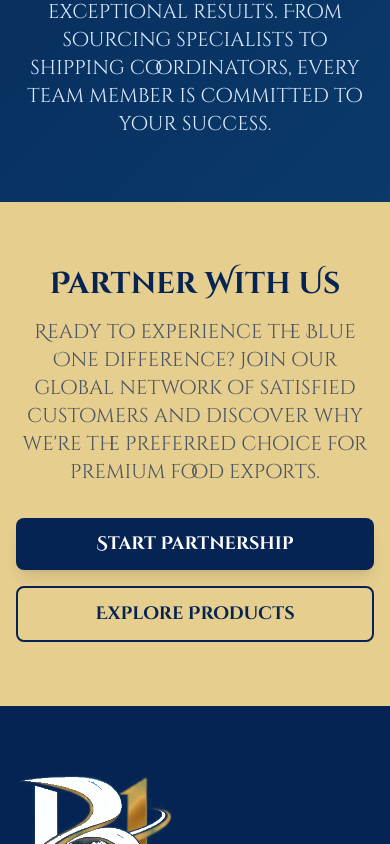
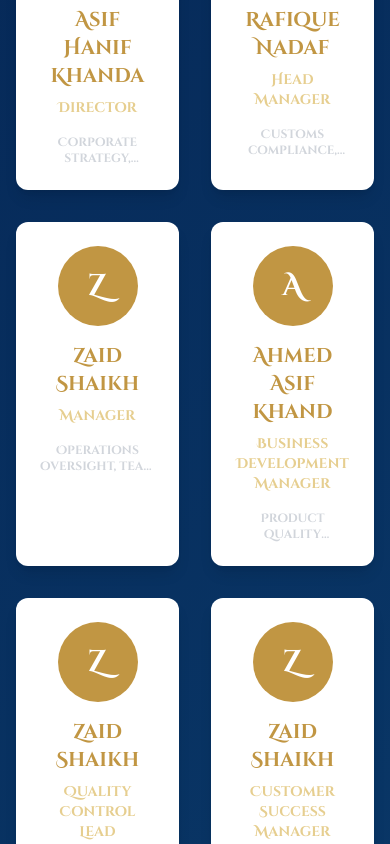
Before and after one commit to mujeebshaikhcom/blueonegt, a React (Vite) app: page /about in a window 390 px wide. Shown: the part 4140-4984 px from the top of the page. Built offline with nearby package versions, Linux system fonts and the light colour scheme; the HTML template or start-up script is replaced by a standard one.

Commit message:
Update office address in Footer and Contact pages

```diff
--- a/src/components/Footer.tsx
+++ b/src/components/Footer.tsx
@@ -118,9 +118,9 @@
                 </svg>
                 <div>
                   <p className="text-gray-300">UAE Office</p>
-                  <p className="text-sm text-gray-400">Office #112 - Al-Khoory Hill Bldg</p>
-                  <p className="text-sm text-gray-400">Ras-Al-Khor Ind. Area 2</p>
-                  <p className="text-sm text-gray-400">Al-Manama Street</p>
+                  <p className="text-sm text-gray-400">Office #33-03 & #33-05 - 1<sup>st</sup>Floor</p>
+                  <p className="text-sm text-gray-400">Bloom Market, Ras-Al-Khor</p>
+                  <p className="text-sm text-gray-400">Al-Awir Vegetable & Fruit Market</p>
                   <p className="text-sm text-gray-400">Dubai, United Arab Emirates</p>
                 </div>
               </div>
--- a/src/pages/About.tsx
+++ b/src/pages/About.tsx
@@ -193,6 +193,39 @@
     { number: '24/7', label: 'Customer Support' }
   ]
 
+  const teamMembers = [
+    {
+      name: 'Asif Hanif Khanda',
+      role: 'Director',
+      expertise: 'Corporate strategy, market expansion, and stakeholder relations'
+    },
+    {
+      name: 'Rafique Nadaf',
+      role: 'Head Manager',
+      expertise: 'Customs compliance, international shipping, and freight forwarding'
+    },
+    {
+      name: 'Zaid Shaikh',
+      role: 'Manager',
+      expertise: 'Operations oversight, team coordination, and process optimization'
+    },
+    {
+      name: 'Ahmed Asif Khand',
+      role: 'Business Development Manager',
+      expertise: 'Product quality standards, inspection protocols, and regulatory compliance'
+    },
+    {
+      name: 'Zaid Shaikh',
+      role: 'Quality Control Lead',
+      expertise: 'Market research, client acquisition, and partnership development'
+    },
+    {
+      name: 'Zaid Shaikh',
+      role: 'Customer Success Manager',
+      expertise: 'Client relationship management, support escalation, and satisfaction optimization'
+    }
+  ]
+
   return (
     <section className="section-padding gradient-primary text-white" ref={ref}>
       <div className="container-custom">
@@ -226,6 +259,27 @@
                 {stat.number}
               </motion.div>
               <div className="text-lg lg:text-xl text-blue-100">{stat.label}</div>
+            </motion.div>
+          ))}
+        </div>
+
+        <div className="grid grid-cols-2 lg:grid-cols-3 gap-8 mb-16">
+          {teamMembers.map((member, index) => (
+            <motion.div
+              key={member.name}
+              className="card p-6 text-center hover:scale-105 transition-transform duration-300"
+              initial={{ opacity: 0, y: 30 }}
+              animate={inView ? { opacity: 1, y: 0 } : {}}
+              transition={{ duration: 0.8, delay: index * 0.1 }}
+            >
+              <div className="w-20 h-20 rounded-full mx-auto mb-4 flex items-center justify-center bg-[#C19643] text-white text-3xl font-bold">
+                {member.name.charAt(0)}
+              </div>
+              <h3 className="text-xl font-bold mb-2 text-[#C19643]">{member.name}</h3>
+              <p className="text-[#E6CE8F] text-sm font-bold mb-4">{member.role}</p>
+              <p className="text-gray-300 text-xs font-bold line-clamp-2">
+                {member.expertise}
+              </p>
             </motion.div>
           ))}
         </div>
--- a/src/pages/Contact.tsx
+++ b/src/pages/Contact.tsx
@@ -237,9 +237,9 @@
                   </div>
                   <div>
                     <h3 className="text-xl font-bold text-[var(--primary)] mb-2">Head Office</h3>
-                  <p className="text-gray-600">Office #112 - Al-Khoory Hill Bldg</p>
-                  <p className="text-gray-600">Ras-Al-Khor Ind. Area 2</p>
-                  <p className="text-gray-600">Al-Manama Street</p>
+                  <p className="text-gray-600">Office #33-03 & #33-05 - 1<sup>st</sup>Floor</p>
+                  <p className="text-gray-600">Bloom Market, Ras-Al-Khor</p>
+                  <p className="text-gray-600">Al-Awir Vegetable & Fruit Market</p>
                   <p className="text-gray-600">Dubai, United Arab Emirates</p>
 
                   </div>
```
